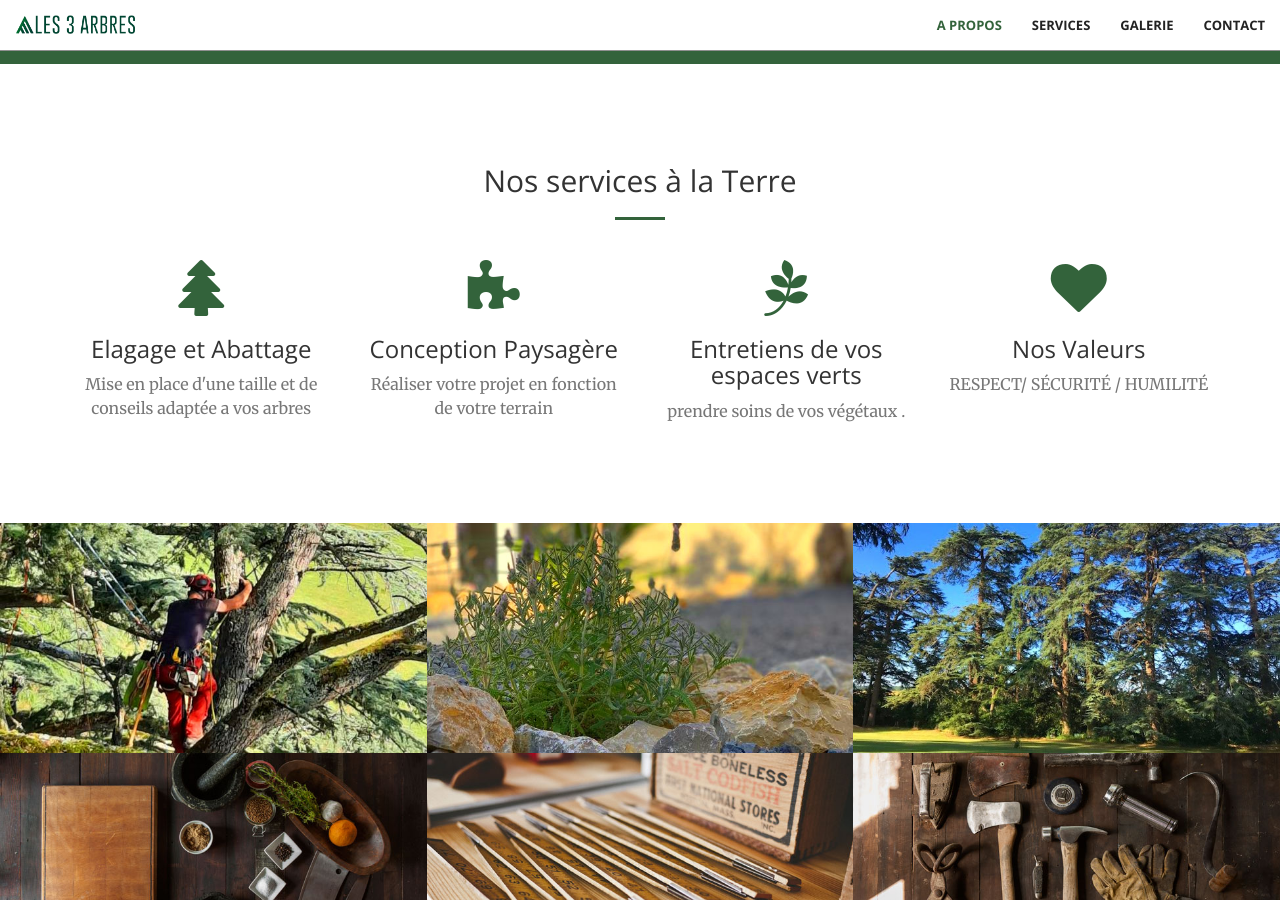
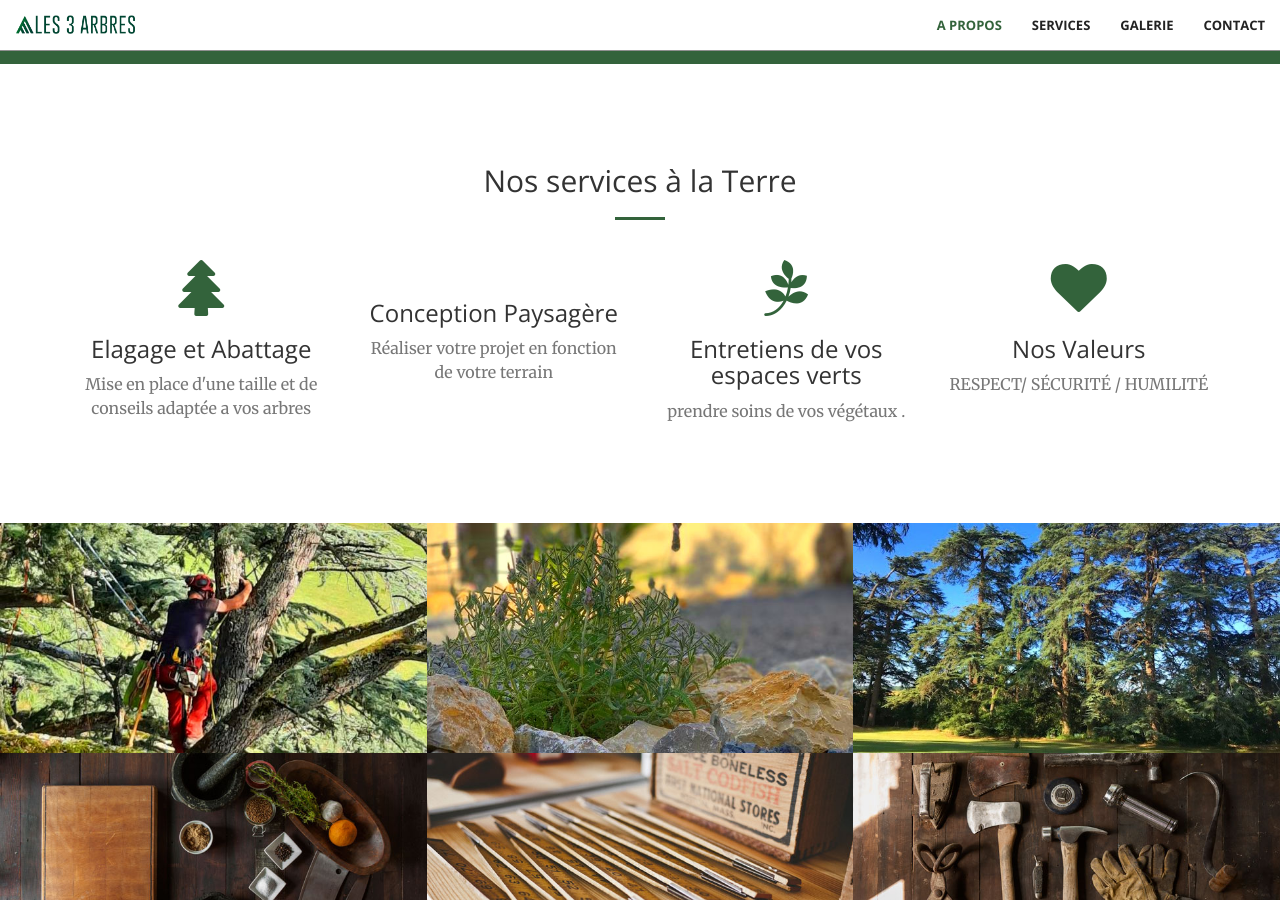
Before and after one commit to 3Abres/3Abres.github.io, a Jekyll site: the page built from index.html, in a window 1280 px wide and 900 px high, scrolled down 1422 px. Built offline with Jekyll 4.4.1, drawn with Linux system fonts in a browser that asks for light colours.

Commit message:
Update services.html

```diff
--- a/_includes/services.html
+++ b/_includes/services.html
@@ -18,7 +18,7 @@
             </div>
             <div class="col-lg-3 col-md-6 text-center">
                 <div class="service-box">
-                    <i class="fa fa-4x fa-puzzle-piece wow bounceIn text-primary" data-wow-delay=".1s"></i>
+                    <i class="fa fa-brands fa-think-peaks wow bounceIn text-primary" data-wow-delay=".1s"></i>
                     <h3>Conception Paysagère </h3>
                     <p class="text-muted"> Réaliser votre projet en fonction de votre terrain
                 </p>
```
